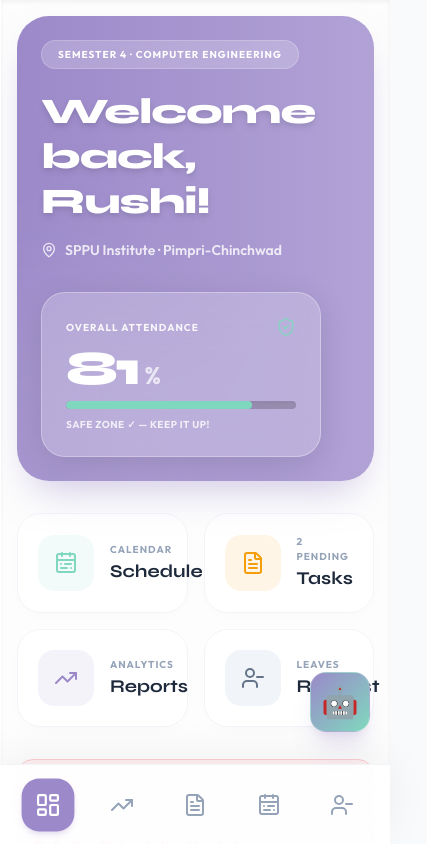
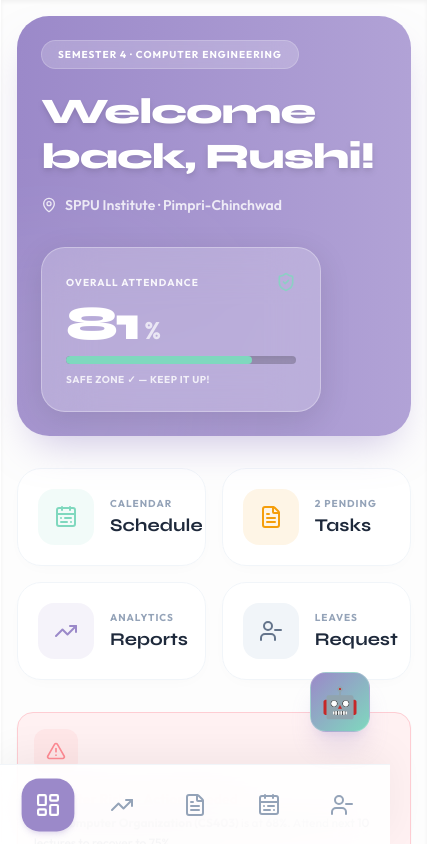
Before and after one commit to RUSHI-0007/smartbunk, a React (Vite) app: page /student in a window 390 px wide. Shown: the top 844 px of the page, 427 px wide, since content can reach past the window. Built offline with nearby package versions, Linux system fonts and the light colour scheme.

Commit message:
fix: remove overflow-hidden from body/layout to fix mobile scrolling

```diff
--- a/index.html
+++ b/index.html
@@ -9,8 +9,8 @@
     <link rel="preconnect" href="https://fonts.gstatic.com" crossorigin />
     <link href="https://fonts.googleapis.com/css2?family=Syne:wght@400;500;600;700;800&family=Outfit:wght@300;400;500;600;700&display=swap" rel="stylesheet" />
   </head>
-  <body class="bg-slate-50 font-sans text-slate-800 h-screen w-screen overflow-hidden selection:bg-primary selection:text-white">
-    <div id="root" class="h-full w-full flex flex-col"></div>
+  <body class="bg-slate-50 font-sans text-slate-800 selection:bg-primary selection:text-white">
+    <div id="root" class="min-h-screen flex flex-col"></div>
     <script type="module" src="/src/main.tsx"></script>
   </body>
 </html>
--- a/src/components/Sidebar.tsx
+++ b/src/components/Sidebar.tsx
@@ -14,7 +14,7 @@ export const Sidebar = () => {
   ];
 
   return (
-    <div className="w-72 h-screen bg-white hidden lg:flex flex-col justify-between py-8 px-6 border-r border-slate-100 shadow-[4px_0_24px_rgba(0,0,0,0.02)] fixed left-0 top-0">
+    <div className="w-72 h-screen bg-white hidden lg:flex flex-col justify-between py-8 px-6 border-r border-slate-100 shadow-[4px_0_24px_rgba(0,0,0,0.02)] fixed left-0 top-0 overflow-y-auto">
       <div>
         {/* Logo */}
         <div className="flex items-center gap-3 mb-10 pl-2">
--- a/src/components/StudentLayout.tsx
+++ b/src/components/StudentLayout.tsx
@@ -14,13 +14,13 @@ export const StudentLayout = () => {
   ];
 
   return (
-    <div className="flex h-screen bg-slate-50 relative selection:bg-primary selection:text-white">
+    <div className="flex min-h-screen bg-slate-50 relative selection:bg-primary selection:text-white">
       <Sidebar />
       {/*
         The main content area takes up the remaining width and is scrollable.
         On large screens (where lg:flex is active for Sidebar), we add a left margin equal to the 72 (18rem) sidebar width.
       */}
-      <main className="flex-1 overflow-y-auto lg:ml-[18rem] bg-[#fdfdfd] h-full shadow-inner border-l border-white relative z-0">
+      <main className="flex-1 lg:ml-[18rem] bg-[#fdfdfd] min-h-screen shadow-inner border-l border-white relative z-0">
         <div className="p-4 md:p-8 lg:p-12 max-w-[1600px] mx-auto min-h-full pb-28 lg:pb-12">
           <Outlet />
         </div>
```
